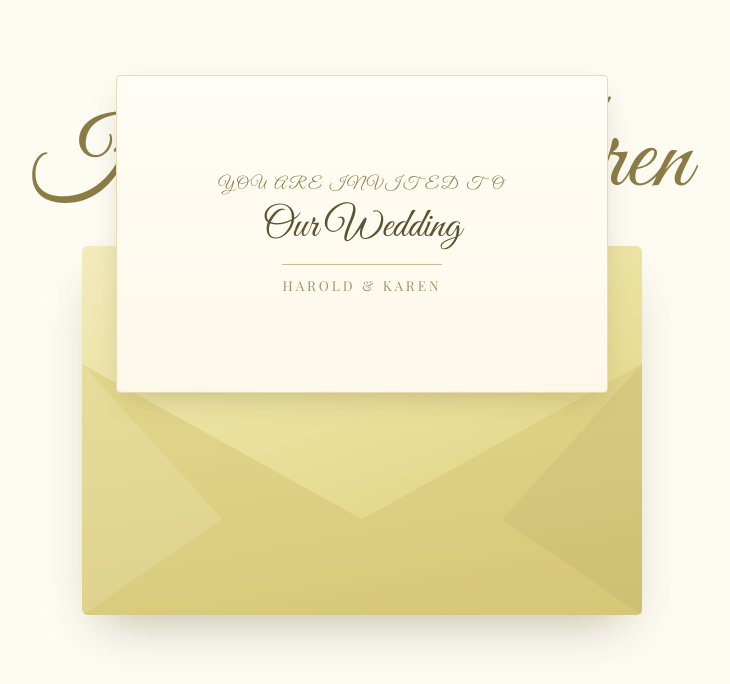
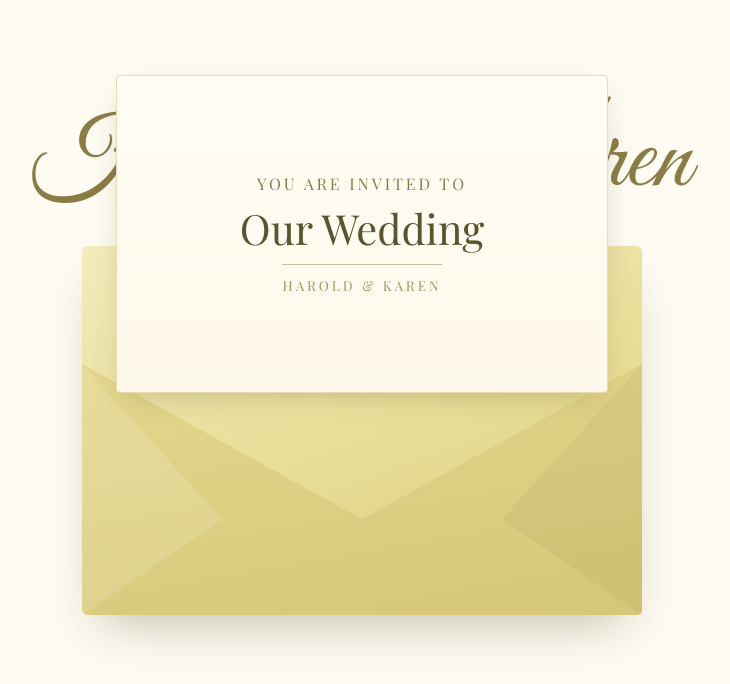
Before and after one commit to theharoldroyce/hkwedding, a Next.js app: page / in a window 1280 px wide. Both pictures are taken after a click on the button "Click to open the invitation". Shown: the top 684 px of the page, without its empty margins (278-1008 px from the left). Built offline with nearby package versions, Linux system fonts and the light colour scheme.

Commit message:
09072026 update envelop

```diff
--- a/components/envelope-landing.tsx
+++ b/components/envelope-landing.tsx
@@ -38,7 +38,7 @@ export function EnvelopeLanding() {
           <span className="env-card" aria-live="polite">
             <span
               style={{
-                fontFamily: "var(--font-script), cursive",
+                fontFamily: "var(--font-serif), serif",
                 fontSize: "clamp(0.75rem, 2.2vw, 1rem)",
                 letterSpacing: "0.18em",
                 textTransform: "uppercase",
@@ -50,7 +50,7 @@ export function EnvelopeLanding() {
             </span>
             <span
               style={{
-                fontFamily: "var(--font-script), cursive",
+                fontFamily: "var(--font-serif), serif",
                 fontSize: "clamp(1.6rem, 5vw, 2.6rem)",
                 color: "var(--text)",
                 lineHeight: 1.15,
```
